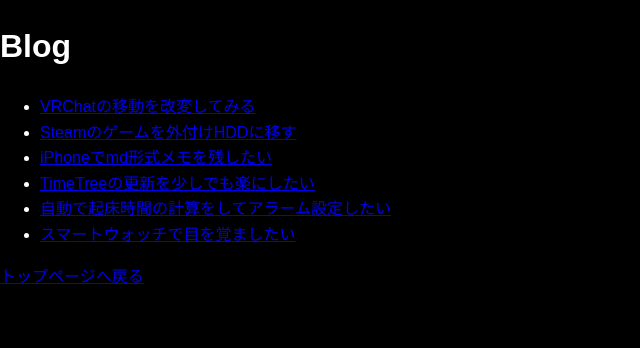
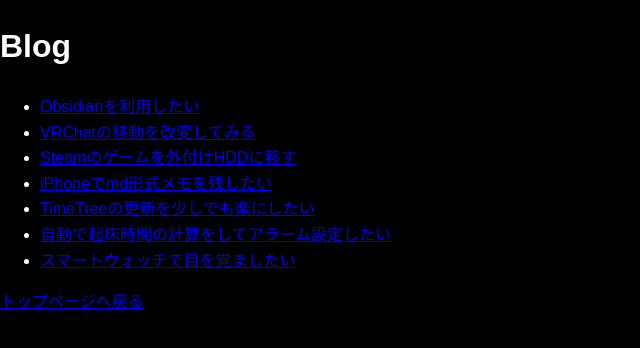
Before and after one commit to kyusochim/kyusochim.github.io, a Jekyll site: the page built from blog/bloglist.md, in a window 1280 px wide. Shown: the top 348 px of the page, without its empty margins (0-640 px from the left). Built offline with Jekyll 4.4.1, drawn with Linux system fonts in a browser that asks for light colours; our own code applies the rules of GitHub Pages for plain Markdown files.

Commit message:
Update bloglist.md

```diff
--- a/blog/bloglist.md
+++ b/blog/bloglist.md
@@ -1,4 +1,5 @@
 # Blog
+- [Obsidianを利用したい](Obsidian.md)
 - [VRChatの移動を改変してみる](VRC_walk.md)
 - [Steamのゲームを外付けHDDに移す](steam_storage/steam_hdd.md)
 - [iPhoneでmd形式メモを残したい](iPhone_md.md)
```
